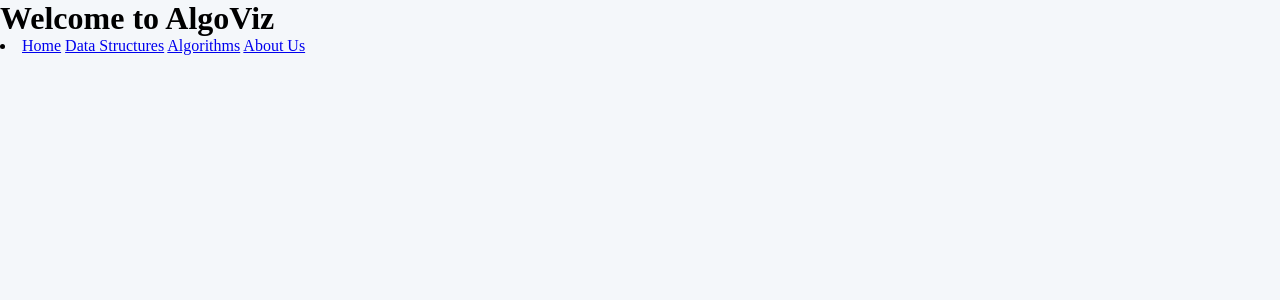
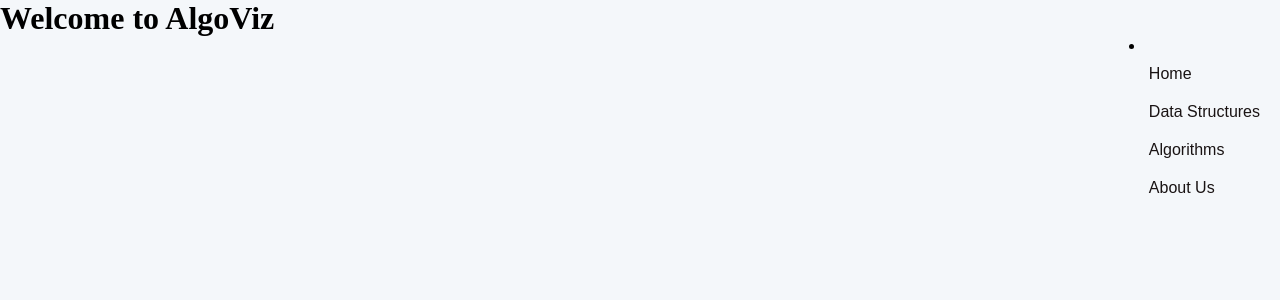
Before and after one commit to 19Doors/Django_DSA, a Django app: template Webpage/templates/Homepage/index.html in a window 1280 px wide. Shown: the top 300 px of the page. Run offline with Django 4.2, Linux system fonts and the light colour scheme; the template is opened without the code that fills it, so the values that code supplies are empty; parts of the project's set-up code (start-up, migrations or seed data) failed here and were passed over.

Commit message:
Update style.css

```diff
--- a/Webpage/static/Homepage/style.css
+++ b/Webpage/static/Homepage/style.css
@@ -3,3 +3,27 @@
   padding: 0px;
   background: #F4F7FA;
 }
+.active {
+    color:rgb(23, 1, 1);
+
+}
+
+ul {
+    list-style-type: none;
+    overflow: hidden;
+    position: -webkit-sticky;
+    border: 1px #e7dede;
+}
+
+li {
+    float: right;
+}
+
+li a {
+    display: block;
+    padding: 10px 20px;
+    text-decoration: none;
+    color: rgba(8, 0, 0, 0.926);
+    font-family: Arial, Helvetica, sans-serif;
+    font-size: medium;
+}
```
